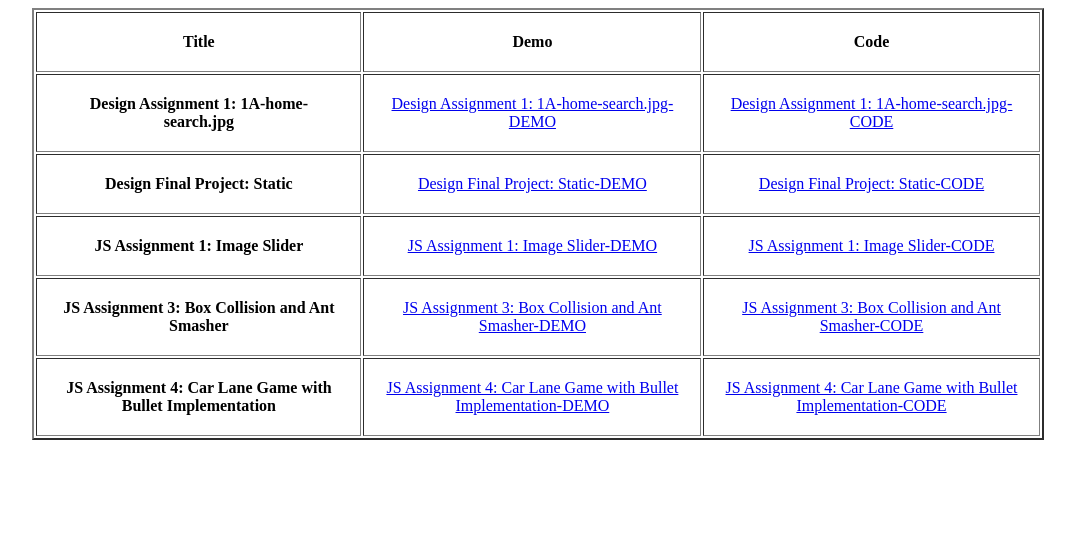
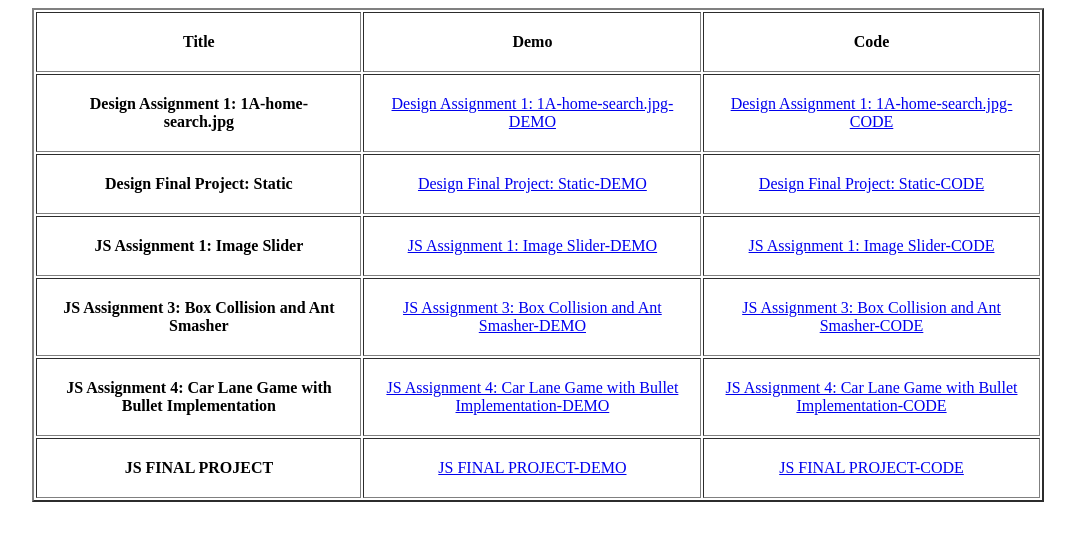
Before and after one commit to ashimrajbhandari/leapfrog, a plain HTML site: page index.html in a window 1280 px wide. Shown: the whole page, without its empty margins (102-1177 px from the left). Drawn offline with Linux system fonts and the light colour scheme.

Commit message:
index updated

```diff
--- a/index.html
+++ b/index.html
@@ -45,6 +45,11 @@
                 <td><a href="https://ashimrajbhandari.github.io/leapfrog/JS-PROJECTS/ast4/">JS Assignment 4: Car Lane Game with Bullet Implementation-DEMO</a></td>
                 <td><a href="https://github.com/ashimrajbhandari/leapfrog/tree/master/JS-PROJECTS/ast4">JS Assignment 4: Car Lane Game with Bullet Implementation-CODE</a></td>
             </tr>
+            <tr>
+                <td><strong>JS FINAL PROJECT</strong></td>
+                <td><a href="https://ashimrajbhandari.github.io/leapfrog/JS-FINAL-PROJECT/">JS FINAL PROJECT-DEMO</a></td>
+                <td><a href="https://github.com/ashimrajbhandari/leapfrog/tree/master/JS-FINAL-PROJECT">JS FINAL PROJECT-CODE</a></td>
+            </tr>
         </table>
     </body>
 </html>
```
